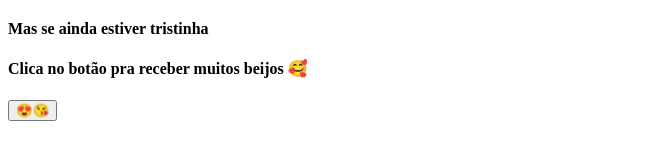
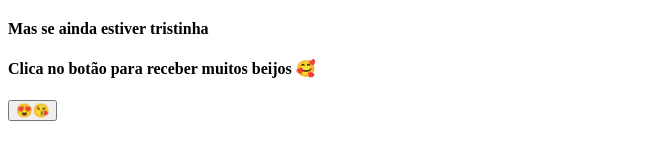
Before and after one commit to BrenoCom/clone-tabnews, a Next.js app: page / in a window 1280 px wide. Shown: the part 266-415 px from the top of the page, without its empty margins (0-660 px from the left). Built offline with nearby package versions, Linux system fonts and the light colour scheme.

Commit message:
frase site

```diff
--- a/pages/index.js
+++ b/pages/index.js
@@ -14,12 +14,12 @@ export default () => {
     <>
       <h1> Para Gabi </h1>
       <h3> Sei que você ta cansada meu amor </h3>
-      <h3> Sei que a faculdade ta dificil </h3>
+      <h3> Sei que a faculdade ta difícil</h3>
       <h3> Sei que você ta se esforçando muito no trabalho </h3>
       <h3> Sei que a gente não tem ficado tão grudadinhos </h3>
       <h3> Mas já já a gente vai conseguir nossas coisinhas e vamos ficar juntinhos 🥰 </h3>
       <h4> Mas se ainda estiver tristinha </h4>
-      <h4> Clica no botão pra receber muitos beijos 🥰</h4>
+      <h4> Clica no botão para receber muitos beijos 🥰</h4>
       <button onClick={() => setBeijo(beijoCount + 1)}>😍😘</button>
       <br />
 
```
